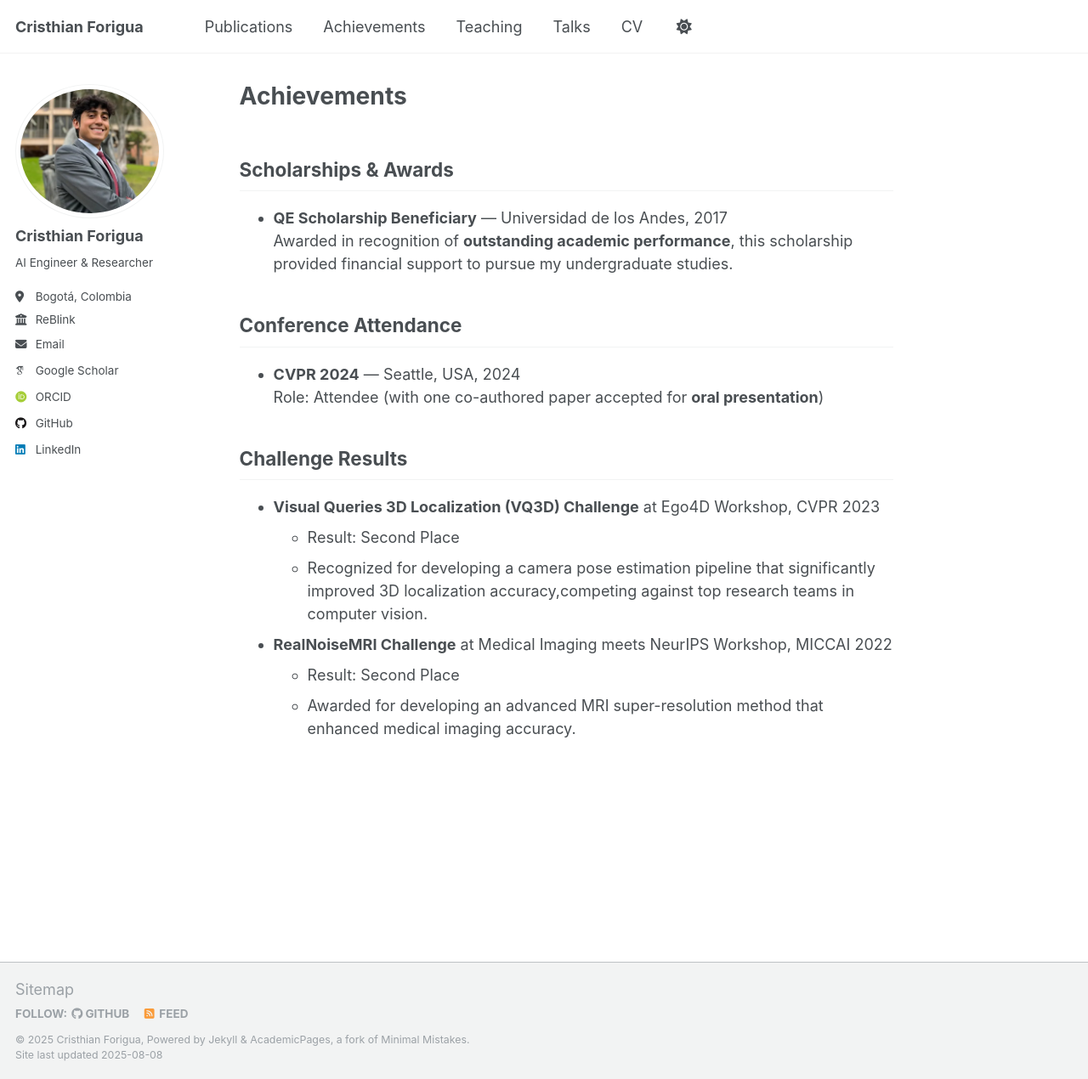
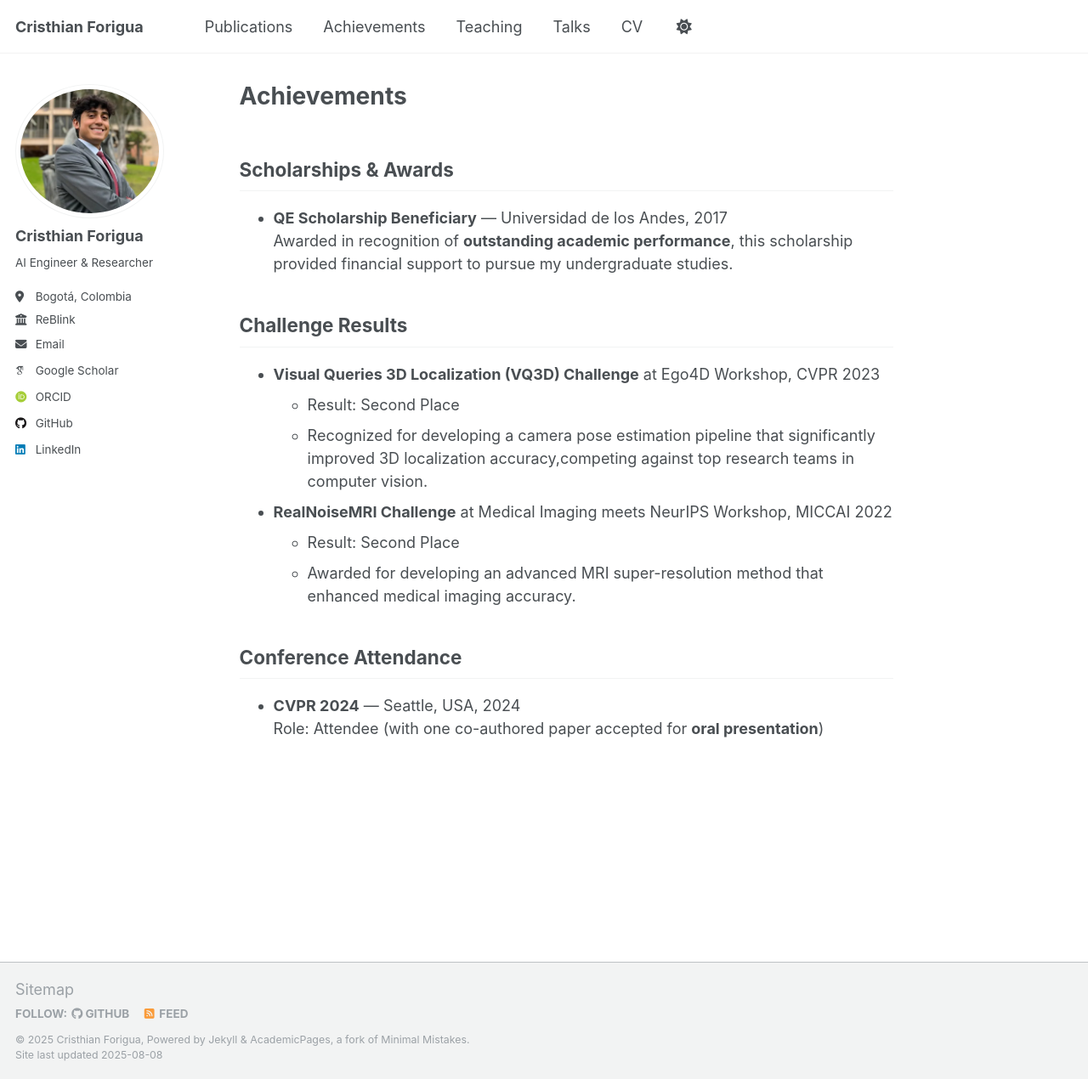
Before and after one commit to cdforigua05/cdforigua05.github.io, a Jekyll site: the page built from _pages/achievements.md, in a window 1280 px wide and 1270 px high. Shown: the whole window at 85% size. Built offline with Jekyll 4.4.1, drawn with Linux system fonts in a browser that asks for light colours; some web fonts are replaced; a script that is not in the unit is left out; part of the change alters nothing that is shown.

```diff
--- a/_pages/achievements.md
+++ b/_pages/achievements.md
@@ -8,10 +8,6 @@ author_profile: true
 - **QE Scholarship Beneficiary** — Universidad de los Andes, 2017
   Awarded in recognition of **outstanding academic performance**, this scholarship provided financial support to pursue my undergraduate studies.
 
-## Conference Attendance
-- **CVPR 2024** — Seattle, USA, 2024
-  Role: Attendee (with one co-authored paper accepted for **oral presentation**)
-
 ## Challenge Results
 - **Visual Queries 3D Localization (VQ3D) Challenge** at Ego4D Workshop, CVPR 2023
   - Result: Second Place
@@ -20,3 +16,8 @@ author_profile: true
 - **RealNoiseMRI Challenge** at Medical Imaging meets NeurIPS Workshop, MICCAI 2022
   - Result: Second Place
   - Awarded for developing an advanced MRI super-resolution method that enhanced medical imaging accuracy.
+
+
+## Conference Attendance
+- **CVPR 2024** — Seattle, USA, 2024
+  Role: Attendee (with one co-authored paper accepted for **oral presentation**)
```
